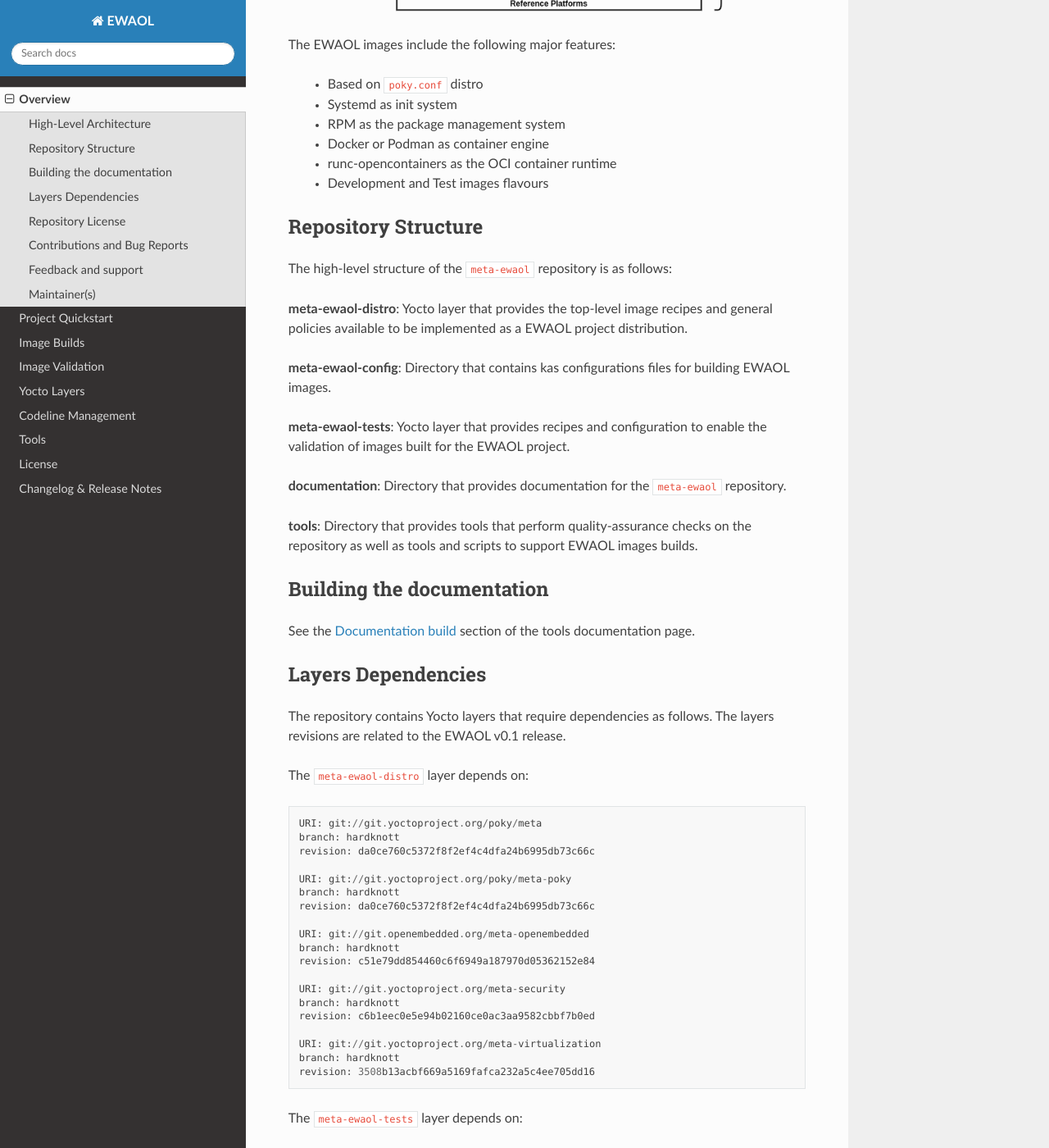
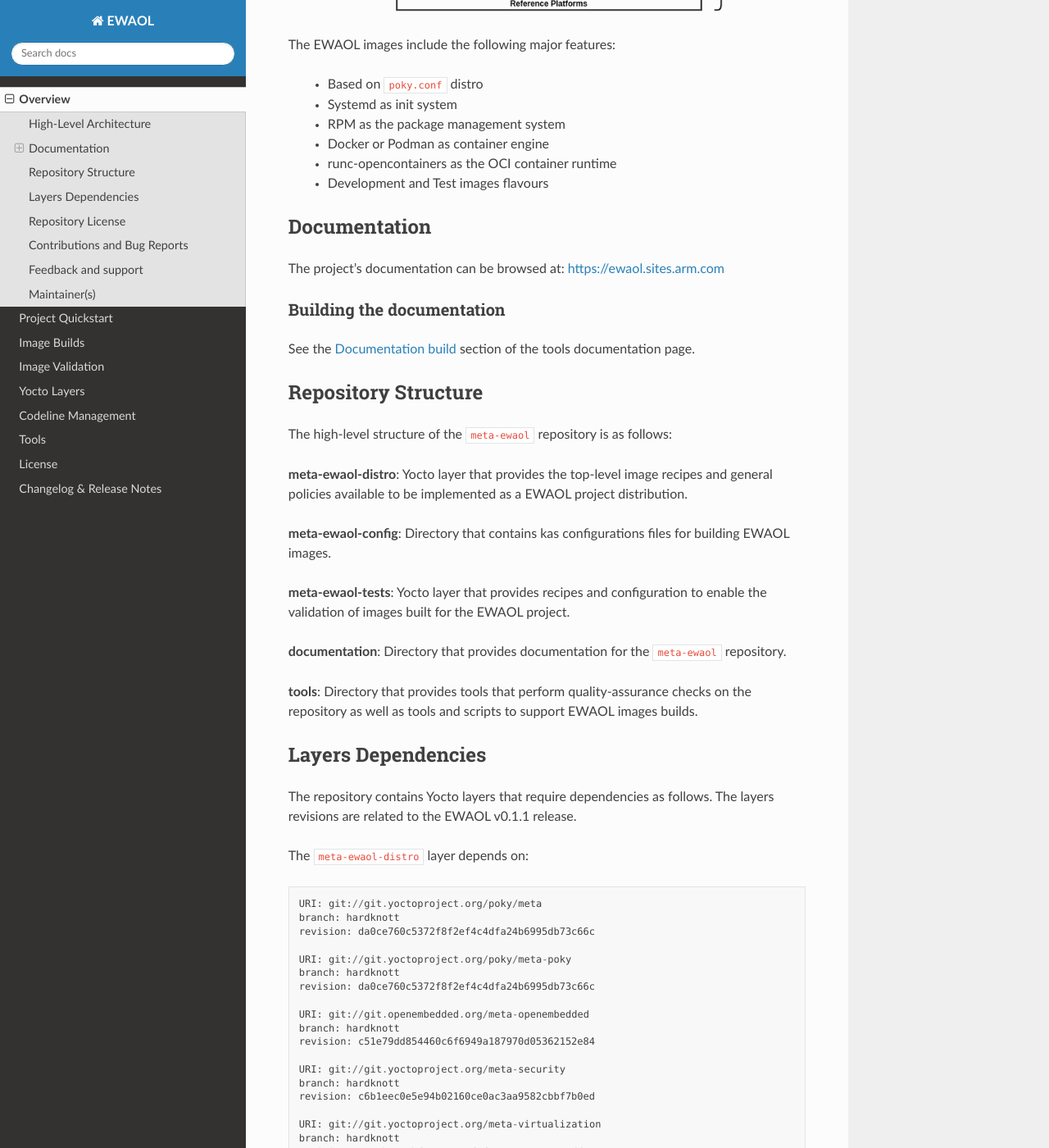
Before and after one commit to chaoge525/soafee_demo, a Sphinx documentation site: the page built from documentation/overview.rst, in a window 1280 px wide and 1400 px high, scrolled down 1096 px. Shown: the whole window at 82% size. Built offline with Sphinx 7.4.7 and the Read the Docs theme 2.0.0, drawn with Linux system fonts in a browser that asks for light colours.

Commit message:
doc: Add public documentation URL into README.md
Also, put the Documentation section on top and update the mentioned release tag.

Issue-Id: SCM-3318
Signed-off-by: Diego Sueiro <diego.sueiro@arm.com>
Change-Id: I0a7d32e4ca2c593671b1873968654e577fe8e6b3

```diff
--- a/README.md
+++ b/README.md
@@ -1,3 +1,11 @@
+## Documentation
+
+The project's documentation can be browsed at: `<https://ewaol.sites.arm.com>`_
+
+### Building the documentation
+
+See the :ref:`tools_documentation_build` section of the tools documentation page.
+
 ## Repository Structure
 
 The high-level structure of the `meta-ewaol` repository is as follows:
@@ -20,16 +28,12 @@
   Directory that provides tools that perform quality-assurance checks on the
   repository as well as tools and scripts to support EWAOL images builds.
 
-## Building the documentation
-
-See the :ref:`tools_documentation_build` section of the tools documentation page.
-
 .. _readme_layers_dependencies:
 
 ## Layers Dependencies
 
 The repository contains Yocto layers that require dependencies as follows. The
-layers revisions are related to the EWAOL v0.1 release.
+layers revisions are related to the EWAOL v0.1.1 release.
 
 The `meta-ewaol-distro` layer depends on:
 
--- a/documentation/changelog.rst
+++ b/documentation/changelog.rst
@@ -19,6 +19,7 @@
   * Added meta-ewaol public repository URL
   * CI Build Tool documentation fixes
   * Refactor Sphinx auto section labels and cross-references links
+  * Added public documentation URL
 
 Limitations
 ===========
```
